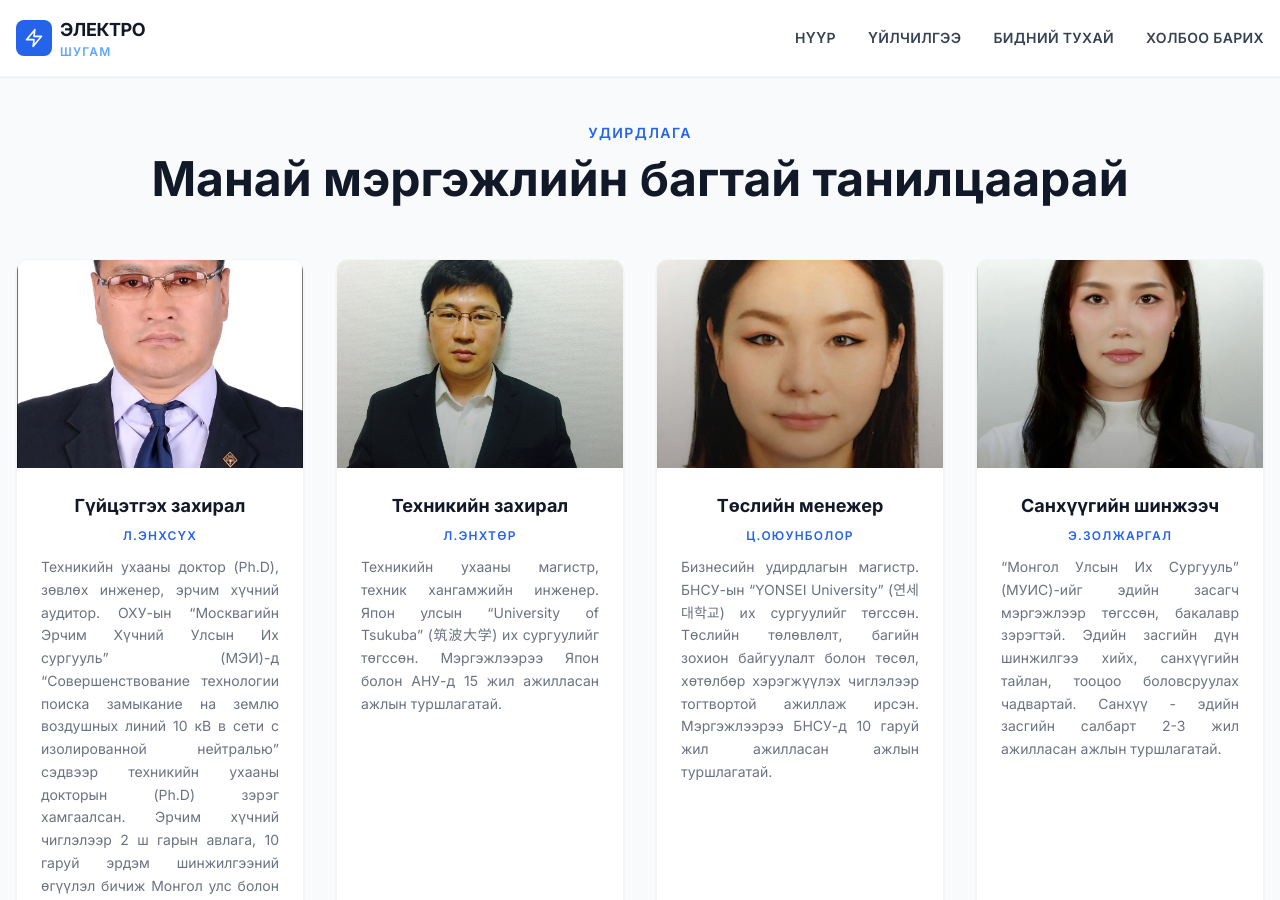
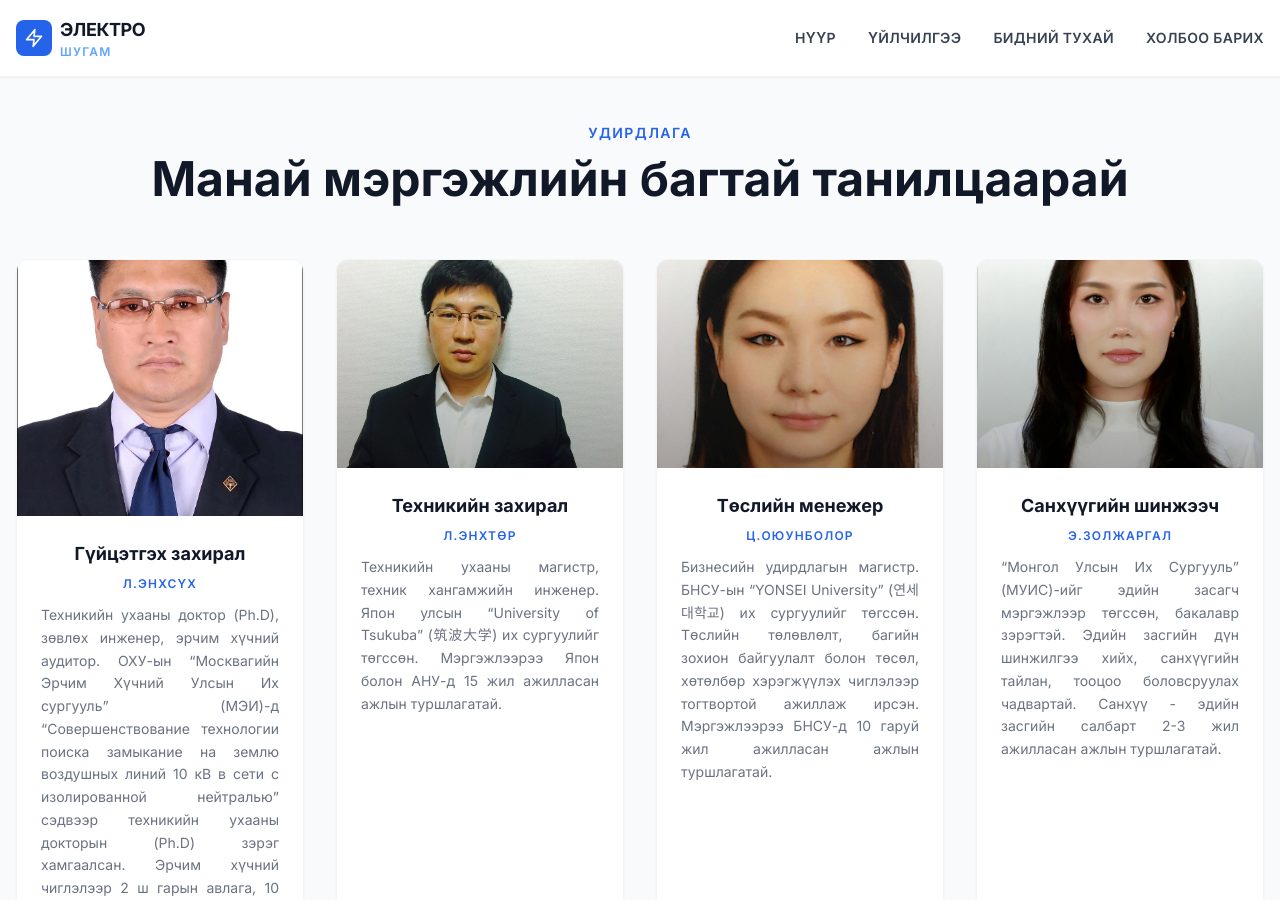
Before and after one commit to electroshugam/electroshugam_web_new, a Jekyll site: the page built from index.html, in a window 1280 px wide and 900 px high, scrolled down 3236 px. Built offline with Jekyll 4.4.1, drawn with Linux system fonts in a browser that asks for light colours; nearby versions of some CDN libraries.

Commit message:
fig update

```diff
--- a/index.html
+++ b/index.html
@@ -216,7 +216,7 @@
     <div class="grid grid-cols-1 md:grid-cols-2 xl:grid-cols-4 gap-8">
       <!-- Service 1 -->
       <div class="service-card group bg-white rounded-xl overflow-hidden shadow-sm hover:shadow-xl transition-all duration-300 border border-gray-100 hover:border-blue-100">
-      <div class="relative h-52 overflow-hidden">
+      <div class="relative h-64 overflow-hidden">
 
       <!-- zoom layer -->
           <img
```
